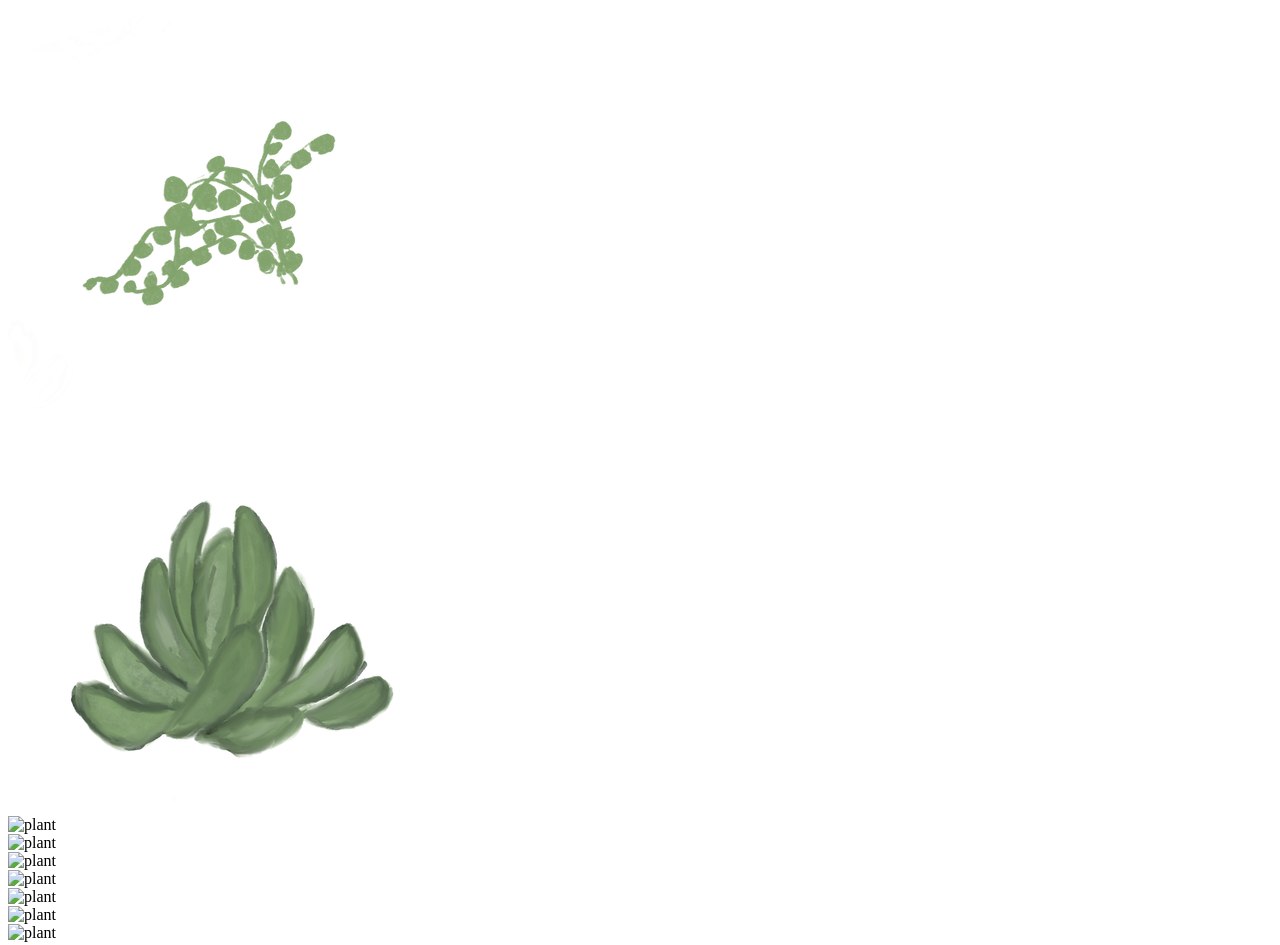
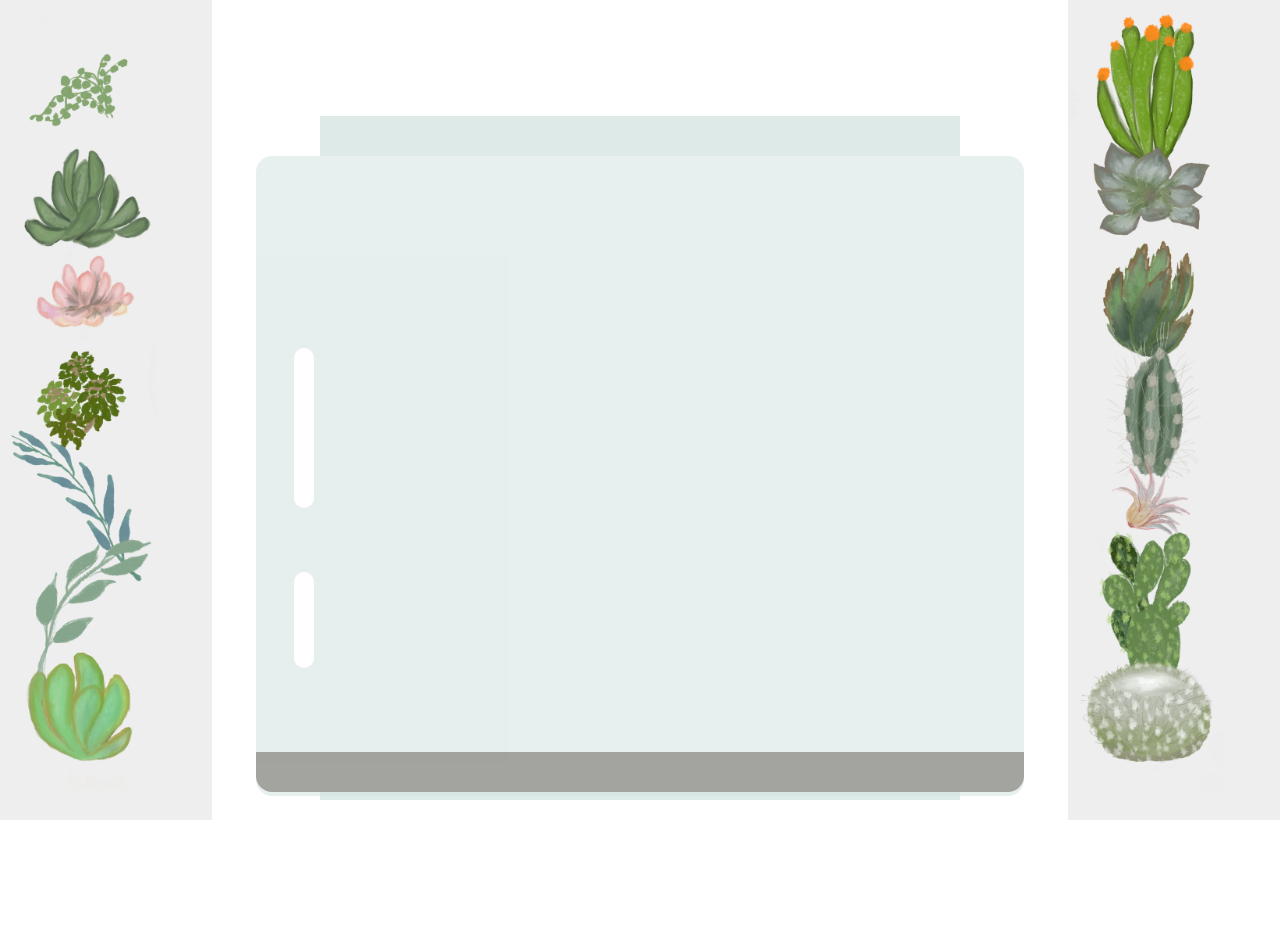
Before and after one commit to TsmHabib03/Sample-Repo, a plain HTML site: page Intro-to-html/index.html in a window 1280 px wide. Shown: the top 945 px of the page. After the commit the page ends 820 px from the top, so only its background shows below. Drawn offline with Linux system fonts and the light colour scheme.

Commit message:
Terrarium CSS complete

```diff
--- a/Intro-to-html/index.html
+++ b/Intro-to-html/index.html
@@ -5,6 +5,7 @@
 		<meta charset="utf-8" />
 		<meta http-equiv="X-UA-Compatible" content="IE=edge" />
 		<meta name="viewport" content="width=device-width, initial-scale=1" />
+		<link rel="stylesheet" href="style.css" />
 	</head>
 	<body>
         <div id="page">
--- /dev/null
+++ b/Intro-to-html/style.css
@@ -0,0 +1,97 @@
+#left-container {
+	background-color: #eee;
+	width: 15%;
+	left: 0px;
+	top: 0px;
+	position: absolute;
+	height: 100%;
+	padding: 10px;
+}
+
+#right-container {
+	background-color: #eee;
+	width: 15%;
+	right: 0px;
+	top: 0px;
+	position: absolute;
+	height: 100%;
+	padding: 10px;
+}
+.plant-holder {
+	position: relative;
+	height: 13%;
+	left: -10px;
+}
+
+.plant {
+	position: absolute;
+	max-width: 150%;
+	max-height: 150%;
+	z-index: 2;
+}
+.jar-walls {
+	height: 80%;
+	width: 60%;
+	background: #d1e1df;
+	border-radius: 1rem;
+	position: absolute;
+	bottom: 0.5%;
+	left: 20%;
+	opacity: 0.5;
+	z-index: 1;
+}
+
+.jar-top {
+	width: 50%;
+	height: 5%;
+	background: #d1e1df;
+	position: absolute;
+	bottom: 80.5%;
+	left: 25%;
+	opacity: 0.7;
+	z-index: 1;
+}
+
+.jar-bottom {
+	width: 50%;
+	height: 1%;
+	background: #d1e1df;
+	position: absolute;
+	bottom: 0%;
+	left: 25%;
+	opacity: 0.7;
+}
+
+.dirt {
+	width: 60%;
+	height: 5%;
+	background: #3a241d;
+	position: absolute;
+	border-radius: 0 0 1rem 1rem;
+	bottom: 1%;
+	left: 20%;
+	opacity: 0.7;
+	z-index: -1;
+}
+.jar-glossy-long{
+    background-color:#fff;
+    width: 2.5%;
+    height: 25%;
+    border:none;
+    border-radius:48vw;
+    position:absolute;
+    top:30%;
+    left:5%;
+
+}
+.jar-glossy-short{
+    background-color:#fff;
+    width:2.5%;
+    height: 15%;
+    position:absolute;
+    top:65%;
+    left:5%;
+    border:none;
+    border-radius:48vw;
+
+}
```
Also changed, not shown: Intro-to-html/images/plant3.png (added), Intro-to-html/images/plant4.png (added), Intro-to-html/images/plant5.png (added), Intro-to-html/images/plant6.png (added), Intro-to-html/images/plant7.png (added), Intro-to-html/images/plant8.png (added), Intro-to-html/images/plant9.png (added).
